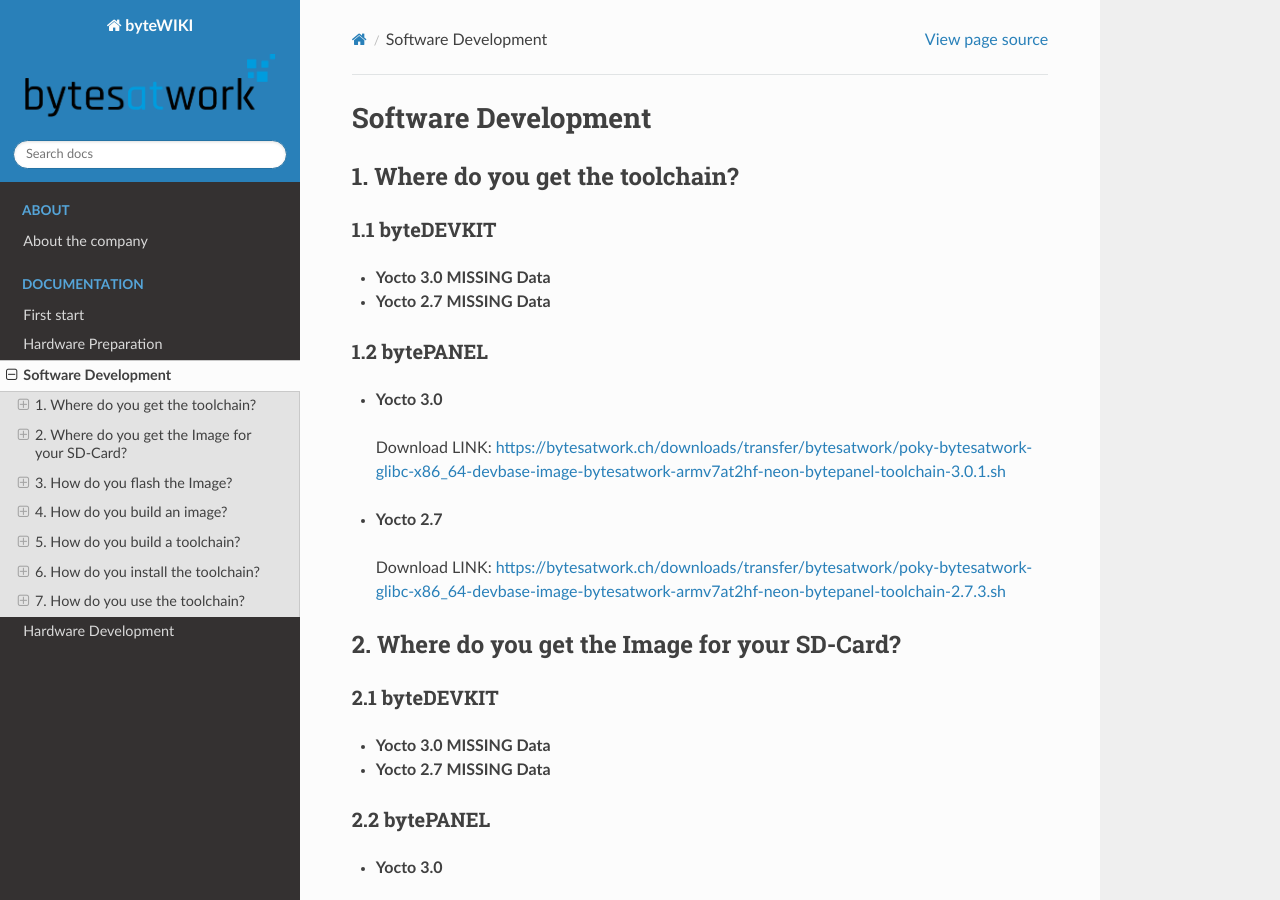
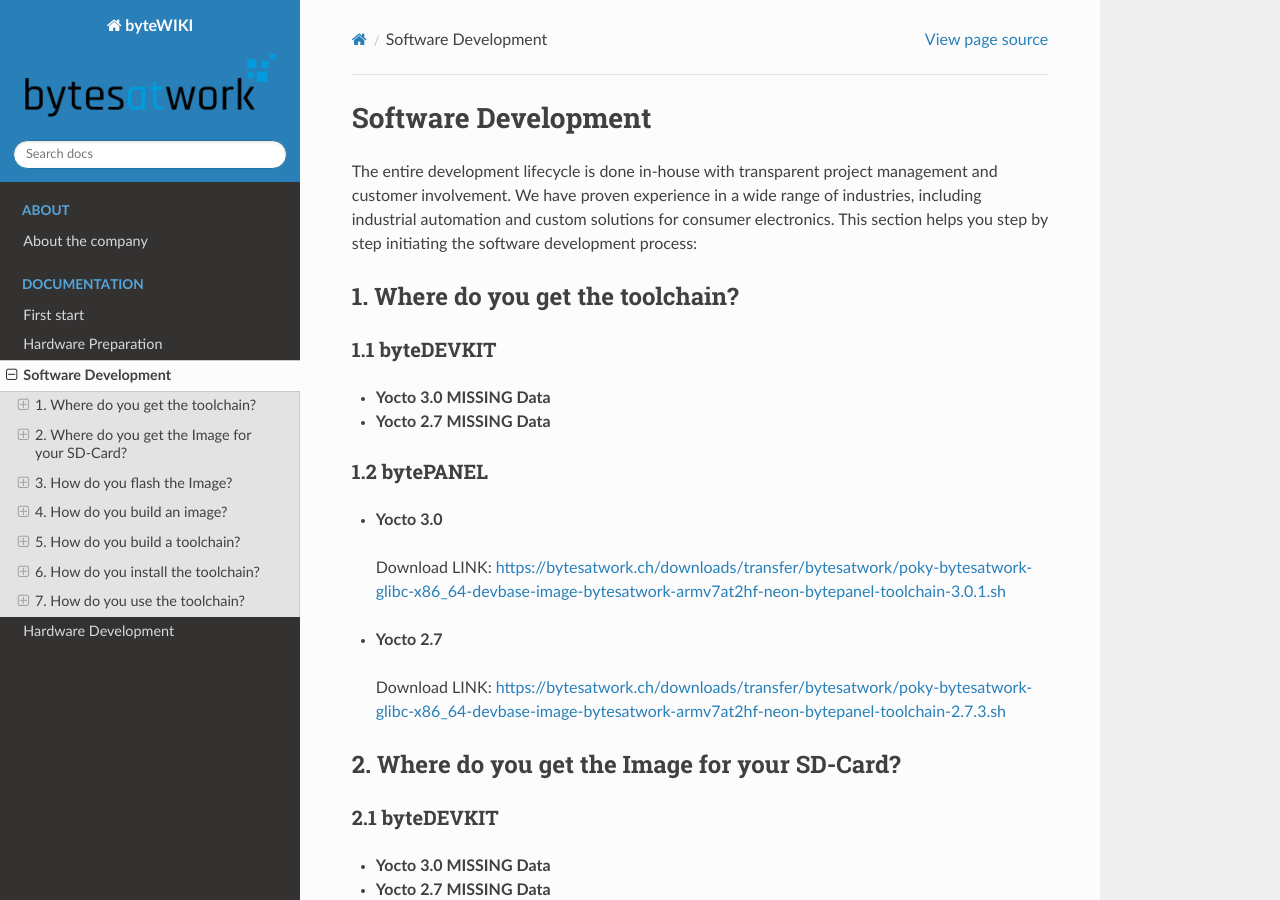
Before and after one commit to jfilus/byteWIKI, a Sphinx documentation site: the page built from docs/source/softwaredevelopment.rst, in a window 1280 px wide and 900 px high. Built offline with Sphinx 7.4.7 and the Read the Docs theme 2.0.0, drawn with Linux system fonts in a browser that asks for light colours.

Commit message:
Update softwaredevelopment.rst

```diff
--- a/docs/source/softwaredevelopment.rst
+++ b/docs/source/softwaredevelopment.rst
@@ -1,6 +1,7 @@
 ********************
 Software Development
 ********************
+The entire development lifecycle is done in-house with transparent project management and customer involvement. We have proven experience in a wide range of industries, including industrial automation and custom solutions for consumer electronics. This section helps you step by step initiating the software development process:
 
 ===============================
 1. Where do you get the toolchain?
```
